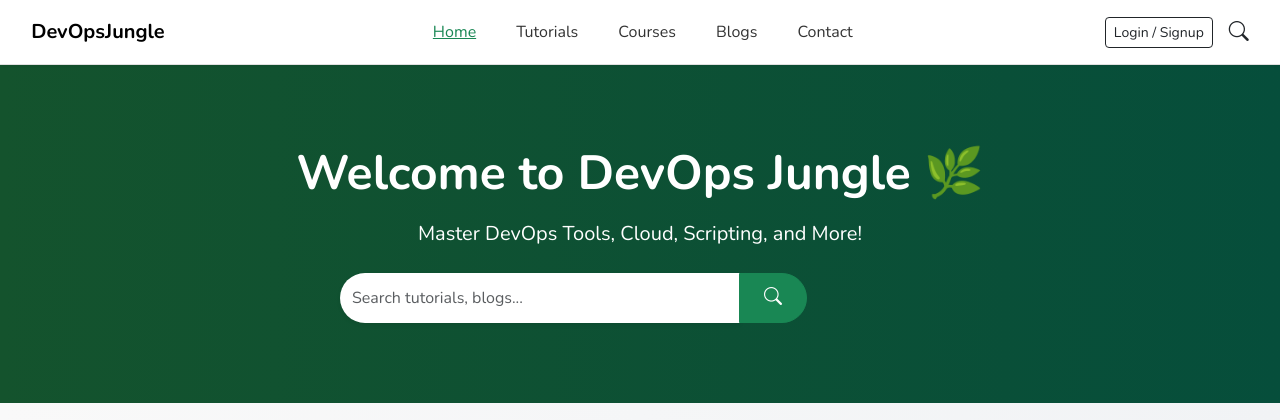
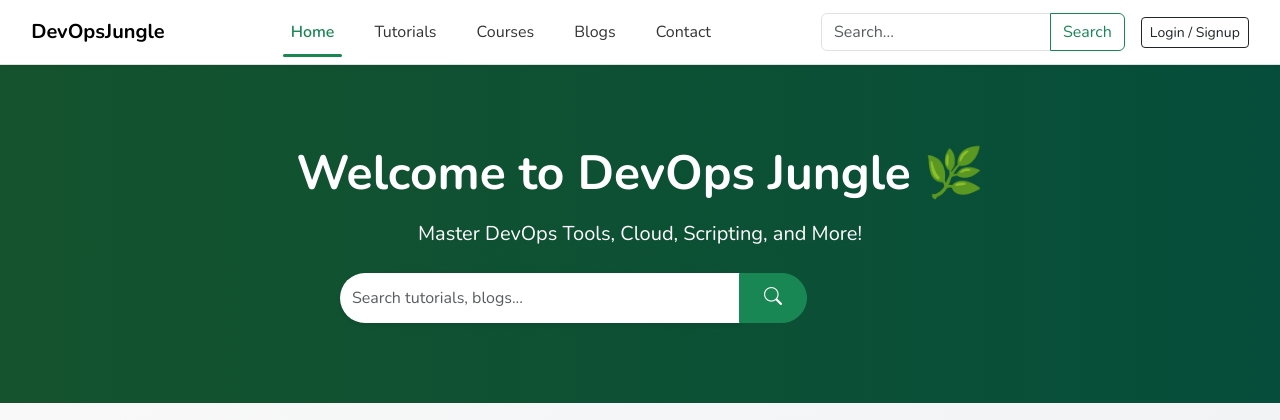
Before and after one commit to imajayupadhyay/devopsjungle, a PHP site: page /index.php in a window 1280 px wide. Shown: the top 420 px of the page. Run offline with PHP 8.4, Linux system fonts and the light colour scheme; data comes from the database, SQL or seed files in the repository; tables that the repository leaves empty hold one stand-in row (values such as "Sample post").

Commit message:
some changes done

```diff
--- a/assets/css/header.css
+++ b/assets/css/header.css
@@ -1,3 +1,39 @@
+/* ✅ ACTIVE LINK - Desktop */
+.navbar-nav .nav-link.active {
+  color: #198754;
+  font-weight: 600;
+  position: relative;
+}
+
+.navbar-nav .nav-link.active::after {
+  content: "";
+  position: absolute;
+  left: 0;
+  bottom: -5px;
+  width: 100%;
+  height: 3px;
+  background-color: #198754;
+  border-radius: 2px;
+  transition: 0.3s ease-in-out;
+}
+
+/* ✅ HOVER EFFECT - Desktop */
+.navbar-nav .nav-link:hover {
+  color: #198754;
+  font-weight: 600;
+}
+
+.navbar-nav .nav-link:hover::after {
+  content: "";
+  position: absolute;
+  left: 0;
+  bottom: -5px;
+  width: 100%;
+  height: 2px;
+  background-color: #198754;
+  border-radius: 2px;
+}
+
 .main-header {
   background-color: #fff;
   font-family: 'Nunito', sans-serif;
@@ -6,11 +42,6 @@
 .nav-link {
   color: #333;
   font-weight: 500;
-}
-.nav-link.active,
-.nav-link:hover {
-  color: #198754;
-  text-decoration: underline;
 }
 
 /* Mobile Menu */
@@ -35,9 +66,11 @@
   border-bottom: 1px solid #eee;
   text-decoration: none;
 }
-.mobile-link:hover {
-  color: #198754;
+.navbar-nav .nav-link {
+  position: relative;
+  transition: color 0.3s ease, font-weight 0.3s ease;
 }
+
 
 .mobile-backdrop {
   position: fixed;
--- a/includes/header.php
+++ b/includes/header.php
@@ -9,6 +9,9 @@ $currentPath = $_SERVER['REQUEST_URI'];
 <head>
   <meta charset="UTF-8">
   <title><?= htmlspecialchars($pageTitle) ?></title>
+<meta name="description" content="<?= htmlspecialchars($meta_description ?? '') ?>">
+<meta name="keywords" content="<?= htmlspecialchars($meta_keywords ?? '') ?>">
+
   <meta name="viewport" content="width=device-width, initial-scale=1">
 
   <!-- Bootstrap & Icons -->
@@ -40,7 +43,14 @@ $currentPath = $_SERVER['REQUEST_URI'];
           'Contact' => '/devopsjungle/contact.php'
         ];
         foreach ($navItems as $name => $link):
-          $active = (strpos($currentPath, basename($link)) !== false) ? 'active' : '';
+          $basename = basename($link);
+          if ($basename === 'index.php' && ($currentPath === '/devopsjungle/' || $currentPath === '/devopsjungle/index.php')) {
+            $active = 'active';
+          } elseif (strpos($currentPath, $basename) !== false) {
+            $active = 'active';
+          } else {
+            $active = '';
+          }
         ?>
           <li class="nav-item">
             <a class="nav-link <?= $active ?>" href="<?= $link ?>"><?= $name ?></a>
@@ -51,8 +61,15 @@ $currentPath = $_SERVER['REQUEST_URI'];
 
     <!-- Right Side (Desktop) -->
     <div class="d-none d-lg-flex align-items-center gap-3">
-      <a href="/devopsjungle/login.php" class="btn btn-outline-dark btn-sm">Login / Signup</a>
-      <a href="#" class="fs-5 text-dark"><i class="bi bi-search"></i></a>
+
+      <!-- <a href="#" class="fs-5 text-dark"><i class="bi bi-search"></i></a> -->
+      <form action="/devopsjungle/search.php" method="get">
+      <div class="input-group">
+        <input type="search" name="q" class="form-control" placeholder="Search...">
+        <button class="btn btn-outline-success">Search</button>
+      </div>
+    </form>
+    <a href="/devopsjungle/login.php" class="btn btn-outline-dark btn-sm">Login / Signup</a>
     </div>
 
     <!-- Hamburger for Mobile -->
--- a/index.php
+++ b/index.php
@@ -1,6 +1,8 @@
 <?php
 require_once('includes/db.php');
-$pageTitle = "DevOps Jungle";
+$pageTitle = "Homepage";
+$meta_description = "Short description here...";
+$meta_keywords = "keyword1, keyword2, keyword3";
 require_once('includes/header.php');
 
 // Fetch tutorials
```
Also changed, not shown: .htaccess.
